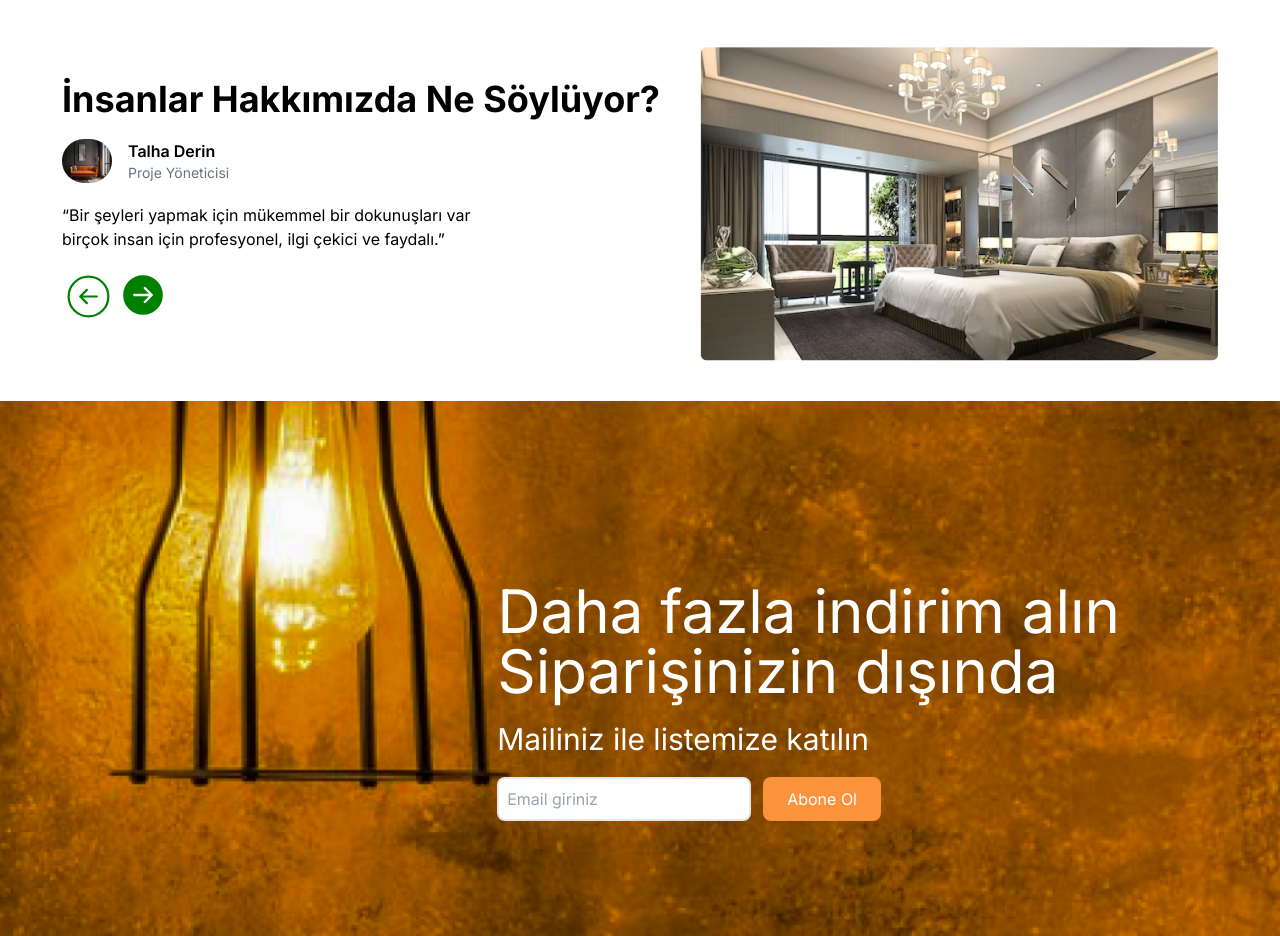
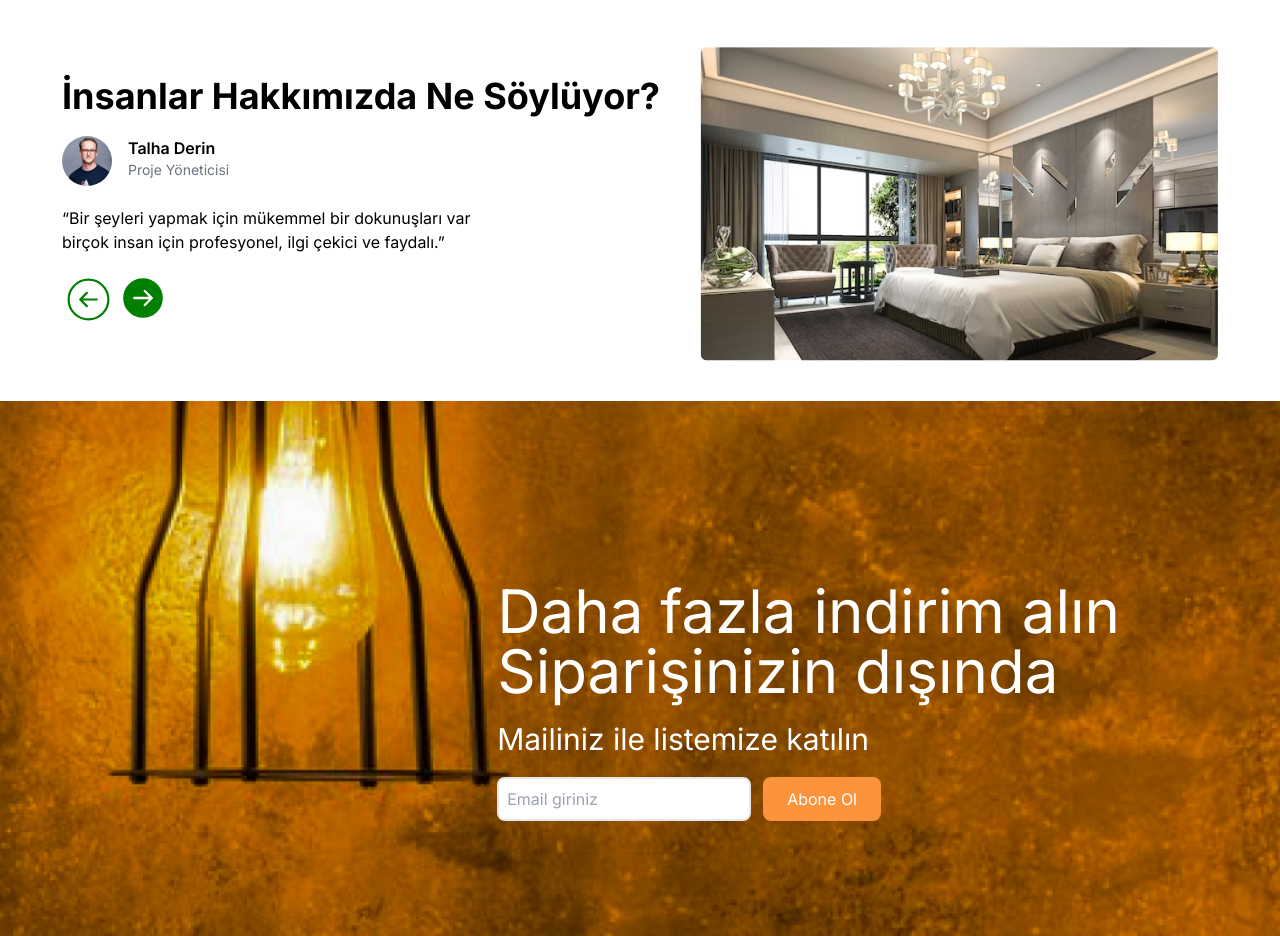
Before and after one commit to gamzesirin/Nextjs-Furniture-App, a Next.js app: page / in a window 1280 px wide. Shown: the part 4740-5676 px from the top of the page. Built offline with nearby package versions, Linux system fonts and the light colour scheme.

Commit message:
Updated review.jsx

```diff
--- a/app/components/Review.jsx
+++ b/app/components/Review.jsx
@@ -1,7 +1,7 @@
 import Image from 'next/image'
 import React from 'react'
-import bgImg from '../../public/images/header.png'
 import oda2 from '../../public/images/oda2.png'
+import user from '../../public/images/user.jpg'
 
 const Review = () => {
 	return (
@@ -9,7 +9,7 @@ const Review = () => {
 			<div className="flex flex-col gap-5">
 				<h1 className="text-4xl font-bold">İnsanlar Hakkımızda Ne Söylüyor?</h1>
 				<div className="flex gap-4">
-					<Image src={bgImg} alt="bgImg" width={50} height={50} className="rounded-full" />
+					<Image src={user} alt="bgImg" width={50} height={50} className="rounded-full" />
 					<div>
 						<h1 className="font-semibold">Talha Derin</h1>
 						<p className="text-sm text-gray-500">Proje Yöneticisi</p>
```
Also changed, not shown: public/images/user.jpg (added).
